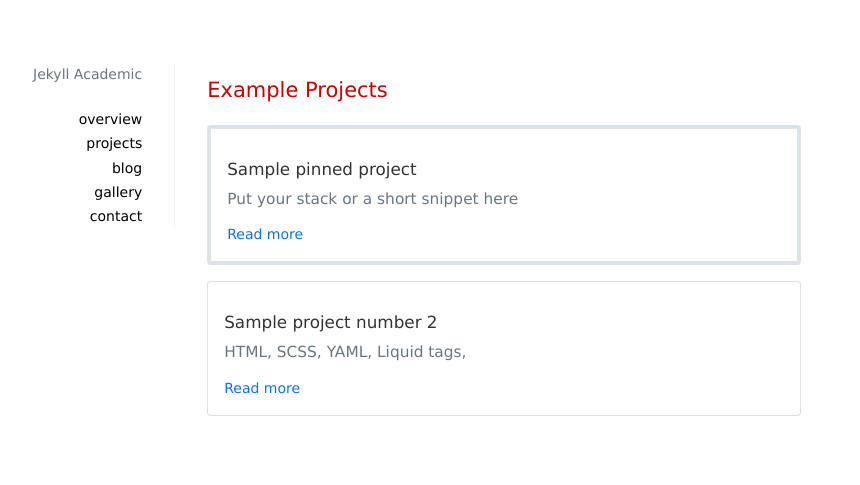
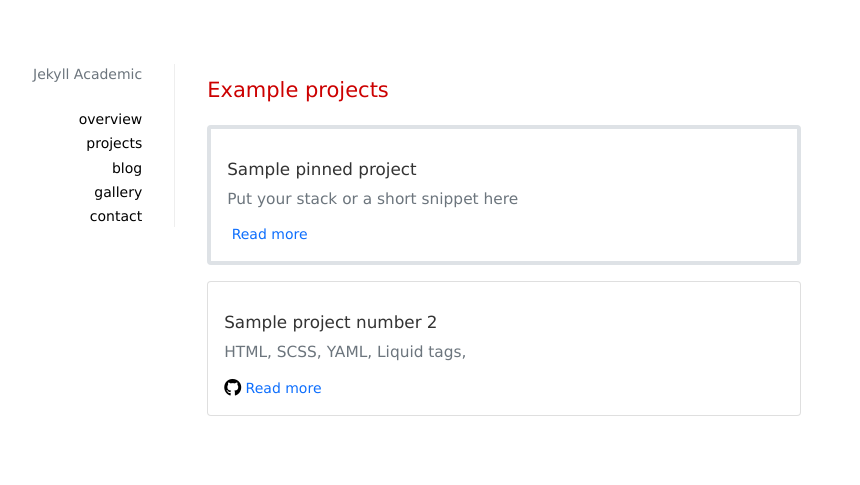
Before and after one commit to m1kql/jekyll-academic, a Jekyll site: the page built from _pages/projects.md, in a window 1280 px wide. Shown: the top 485 px of the page, without its empty margins (31-891 px from the left). Built offline with Jekyll 4.4.1, drawn with Linux system fonts in a browser that asks for light colours; nearby versions of some CDN libraries; a style sheet for code colours, icons or effects is not loaded.

Commit message:
add new features to project display

```diff
--- a/_layouts/projects.html
+++ b/_layouts/projects.html
@@ -1,18 +1,23 @@
 ---
 layout: default
 ---
-<h1 style="color: #cc0000;">Example Projects</h1>
+<h1 style="color: #cc0000;">Example projects</h1>
 {% assign ordering = site.projects | sort: "order" %}
 {% for project in ordering %}
 {% if project.pinned %}
   <div class="row py-2">
     <div class="col">
       <div class="card border border-4">
+        {% if project.banner_image %}
+        <div class="p-3">
+          <img class="card-img-top rounded" src="{{ project.banner_image }}" alt="Banner image for project">
+        </div>
+        {% endif %}
         <div class="card-body">
-          <h1 class="card-title pb-2" style="color: #333; font-size: 120%">{{ project.title }}</h1>
+          <h1 class="card-title pb-2" style="color: #333; font-size: 120%;">{{ project.title }}</h1>
           <h6 class="text-muted mb-2 card-subtitle" style="font-size: 110%">{{ project.stack }}</h6>
           <p class="card-text">{{ project.snippet }}</p>
-          <a href="{{ site.baseurl }}{{ project.url }}">Read more</a>
+          <span>{% if project.githublink %}<a href="{{ project.githublink }}" style="color: #000;" target="_blank"><span class="fa fa-github fa-lg"></span></a>{% endif %}</span><a href="{{ site.baseurl }}{{ project.url }}">&nbsp;Read more</a>
         </div>
       </div>
     </div>
@@ -22,10 +27,10 @@ layout: default
     <div class="col">
       <div class="card">
         <div class="card-body">
-          <h1 class="card-title pb-2" style="color: #333; font-size: 120%">{{ project.title }}</h1>
+          <h1 class="card-title pb-2" style="color: #333; font-size: 120%;">{{ project.title }}</h1>
           <h6 class="text-muted mb-2 card-subtitle" style="font-size: 110%">{{ project.stack }}</h6>
           <p class="card-text">{{ project.snippet }}</p>
-          <a href="{{ site.baseurl }}{{ project.url }}">Read more</a>
+          <span>{% if project.githublink %}<a href="{{ project.githublink }}" style="color: #000;" target="_blank"><span class="fa fa-github fa-lg"></span></a>{% endif %}</span><a href="{{ site.baseurl }}{{ project.url }}">&nbsp;Read more</a>
         </div>
       </div>
     </div>
```
Also changed, not shown: _projects/2021-05-01-sample-other-post.md (+1 -0 lines).
